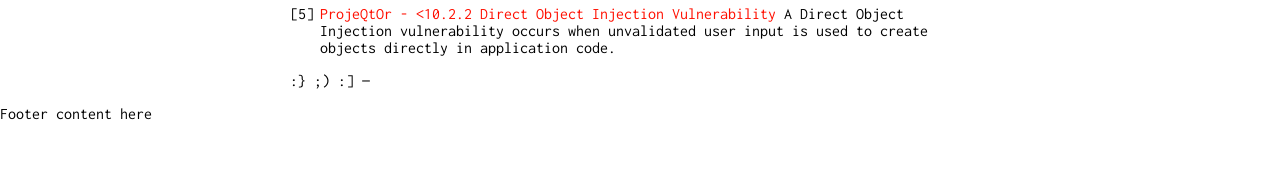
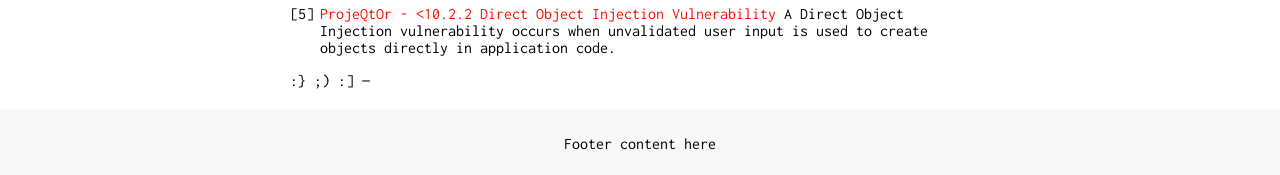
Before and after one commit to z0rs/me, a Jekyll site: the page built from index.md, in a window 1280 px wide. Shown: the part 1673-1848 px from the top of the page. Built offline with Jekyll 4.4.1, drawn with Linux system fonts in a browser that asks for light colours; before the commit the page ends 1795 px from its top, so only the background shows below that.

Commit message:
Update _style.scss

```diff
--- a/_sass/_style.scss
+++ b/_sass/_style.scss
@@ -133,3 +133,9 @@ hr {
 .profile-image {
     margin: 24px 0 0 15px;
 }
+.footer {
+    margin-top: 20px; /* Atur jarak */
+    padding: 10px;
+    text-align: center;
+    background-color: #f8f8f8;
+}
```
